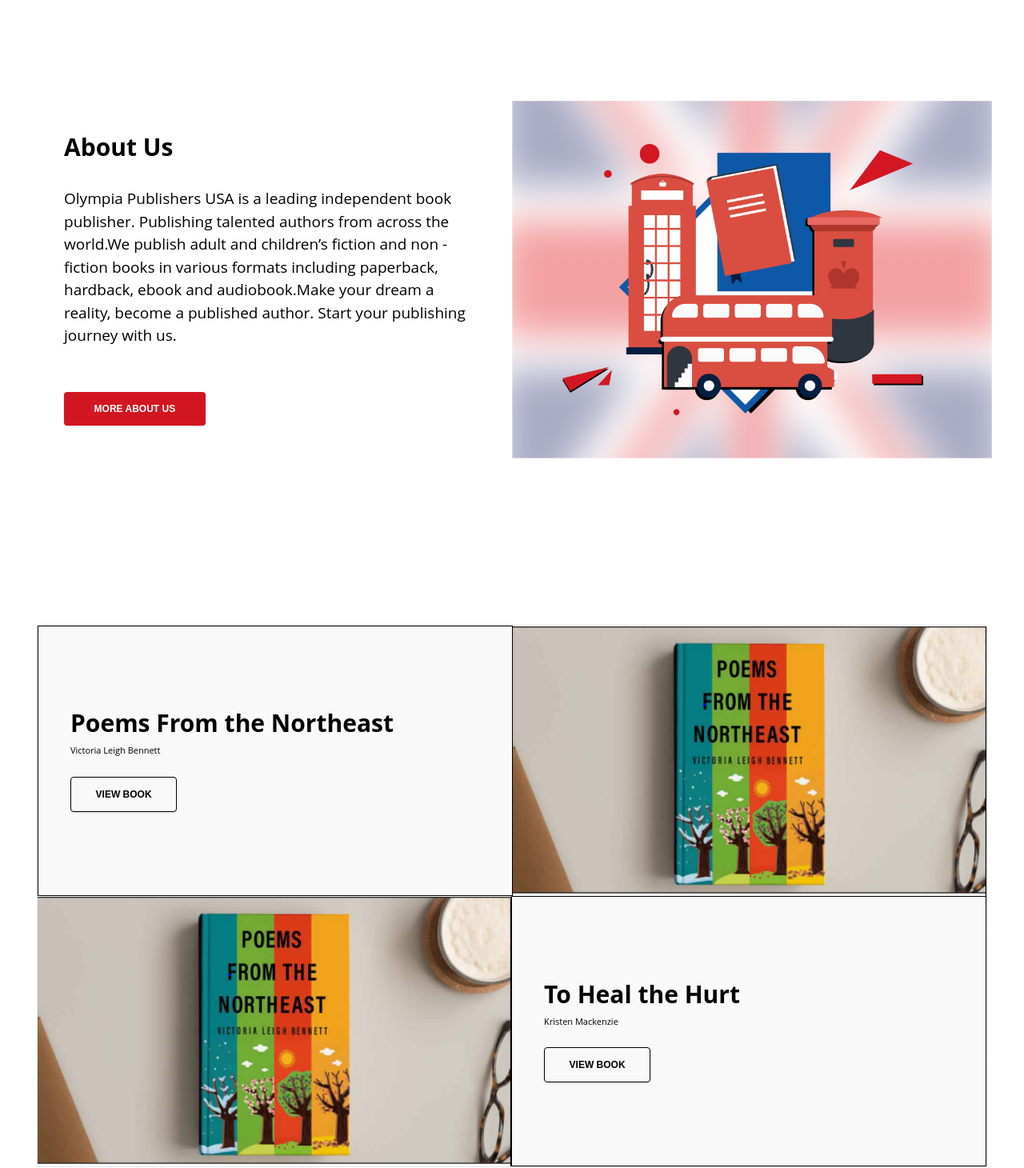
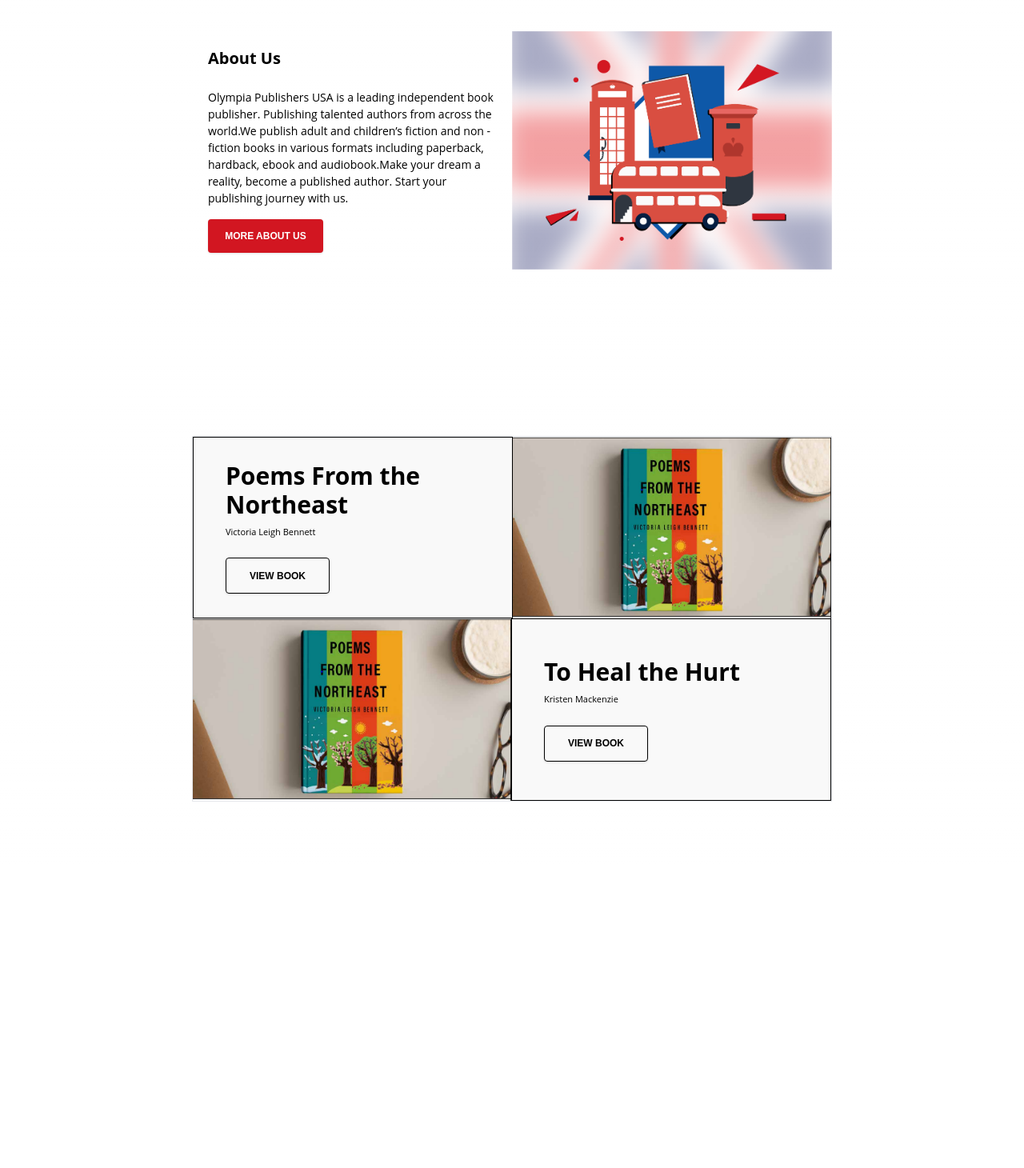
Before and after one commit to Hadees621/Olympia-USA, a Next.js app: page / in a window 1280 px wide. Shown: the part 532-1992 px from the top of the page at 80% size. After the commit the page ends 1614 px from the top, so only its background shows below. Built offline with nearby package versions, Linux system fonts and the light colour scheme.

Commit message:
till most popular section

```diff
--- a/src/components/home/AboutSection.js
+++ b/src/components/home/AboutSection.js
@@ -3,14 +3,14 @@ import { aboutBanner } from "@/utils/home/Links";
 import Button from "../common/Button";
 const AboutSection = ({ heading, paragraph }) => {
   return (
-    <div className="lg:max-w-[800px] xl:max-w-[1200px] flex py-32">
+    <div className="lg:max-w-[800px] 2xl:max-w-[1200px] flex py-32">
       <div className="flex-1">
-        <div className="flex flex-col h-full justify-center font-open-sans px-5 xl:p-10 xl:gap-10">
-          <div className="flex flex-col gap-2 xl:gap-4">
-            <h2 className="text-xl xl:text-3xl font-bold">{heading}</h2>
-            <p className="my-4 text-[15px] xl:text-[19px]">{paragraph}</p>
+        <div className="flex flex-col h-full justify-center font-open-sans px-5 2xl:p-10 2xl:gap-10">
+          <div className="flex flex-col gap-2 2xl:gap-4">
+            <h2 className="text-xl 2xl:text-3xl font-bold">{heading}</h2>
+            <p className="my-4 text-[14px] 2xl:text-[19px]">{paragraph}</p>
           </div>
-          <Button title={"MORE ABOUT US"} width={"w-[34%]"} color={"red"} />
+          <Button title={"MORE ABOUT US"} width={"w-[40%]"} color={"red"} />
         </div>
       </div>
       <div className="flex-1">
--- a/src/components/home/NewReleases.js
+++ b/src/components/home/NewReleases.js
@@ -5,7 +5,7 @@ import Button from "../common/Button";
 
 const NewReleases = () => {
   return (
-    <div className="lg:max-w-[800px] xl:max-w-[1300px]">
+    <div className="lg:max-w-[800px] 2xl:max-w-[1300px]">
       <div className="flex justify-center lg:justify-between items-center py-10 px-5 lg:px-0 lg:bg-white">
         <div>
           <p className="text-[26px] font-semibold font-droid-sans hidden lg:block">
--- a/src/components/home/PoemInfo.js
+++ b/src/components/home/PoemInfo.js
@@ -3,13 +3,19 @@ import Button from "../common/Button";
 
 const PoemInfo = ({ title, author }) => {
   return (
-    <div className="flex-1 flex items-center  border border-black">
-      <div className="flex flex-col justify-start font-open-sans px-10 gap-6 w-full">
+    <div className="flex-1 flex items-center lg:border border-black">
+      <div className="flex justify-between items-center lg:items-start p-4 lg:flex-col lg:justify-start font-open-sans lg:px-10 gap-6 w-full">
         <div className="flex flex-col">
-          <h2 className="text-3xl font-bold">{title}</h2>
+          <h2 className="text-xl lg:text-3xl font-bold">{title}</h2>
           <p className="mt-2 text-[11px]">{author}</p>
         </div>
-        <Button title={"VIEW BOOK"} width={"w-[26%]"} color={"transparent"} />
+        <Button
+          title={"VIEW BOOK"}
+          width={
+            "w-[150px] h-[50px] lg:w-[130px] lg:h-[45px] 2xl:w-[130px] 2xl:h-[45px]"
+          }
+          color={"transparent"}
+        />
       </div>
     </div>
   );
--- a/src/components/home/PoemsComponent.js
+++ b/src/components/home/PoemsComponent.js
@@ -3,8 +3,8 @@ import PoemInfo from "./PoemInfo";
 
 const PoemsComponent = () => {
   return (
-    <div className="flex flex-col max-w-[1200px] border my-20">
-      <div className="flex bg-[#F9F9F9]">
+    <div className="flex flex-col lg:max-w-[800px] 2xl:max-w-[1200px] lg:border my-20">
+      <div className="flex flex-col-reverse lg:flex-row bg-[#F9F9F9]">
         <PoemInfo
           author="Victoria Leigh Bennett"
           title="Poems From the Northeast"
@@ -18,7 +18,8 @@ const PoemsComponent = () => {
           />
         </div>
       </div>
-      <div className="flex bg-[#F9F9F9]">
+
+      <div className="lg:flex bg-[#F9F9F9] hidden">
         <div className="flex-1">
           <Image
             src="/assests/Home/poems.PNG"
```
